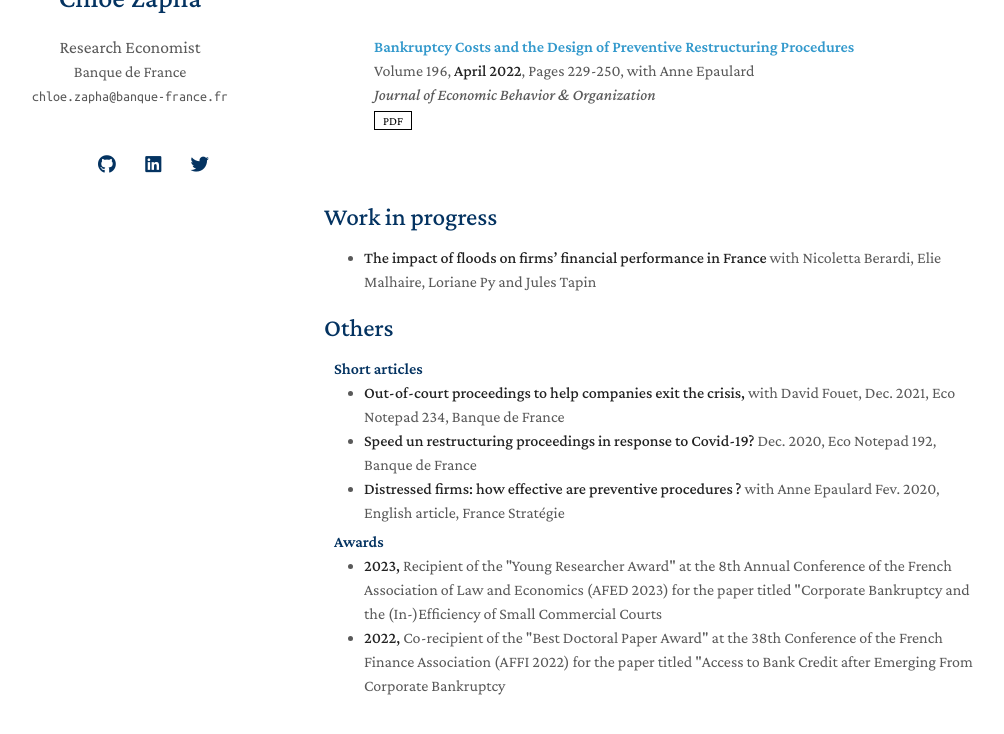
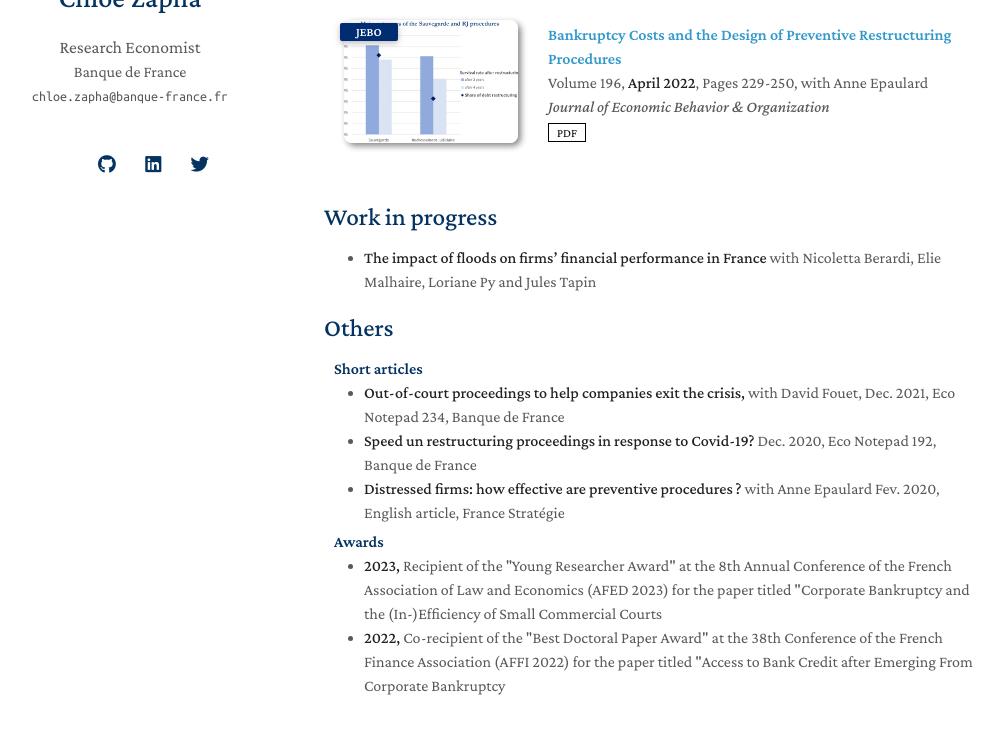
Before and after one commit to czapha/monsite, a Jekyll site: the page built from index.md, in a window 1280 px wide and 983 px high, cut to the strip 206-940 px from the top of the window. Shown: the whole strip, without its empty margins (146-1150 px from the left). Built offline with Jekyll 4.4.1, drawn with Linux system fonts in a browser that asks for light colours; nearby versions of some CDN libraries; a style sheet for code colours, icons or effects is not loaded; our own code applies the rules of GitHub Pages for plain Markdown files.

Commit message:
Update publications.yml

```diff
--- a/_data/publications.yml
+++ b/_data/publications.yml
@@ -2,10 +2,10 @@ main:
 
   - title: Bankruptcy Costs and the Design of Preventive Restructuring Procedures
     authors: Volume 196, <strong>April 2022</strong>, Pages 229-250, with Anne Epaulard
-    #conference_short: JEBO
+    conference_short: JEBO
     conference: Journal of Economic Behavior & Organization
     pdf: https://www.sciencedirect.com/science/article/pii/S0167268122000476
     #code: https://github.com/MrGiovanni/ContinualLearning
     #bibtex: https://bib.yliu.me/MICCAI23.txt
-    #image: ./assets/img/sauvegarde_illu.PNG
+    image: ./assets/img/sauvegarde_illu.PNG
     #notes: Early Accept
```
